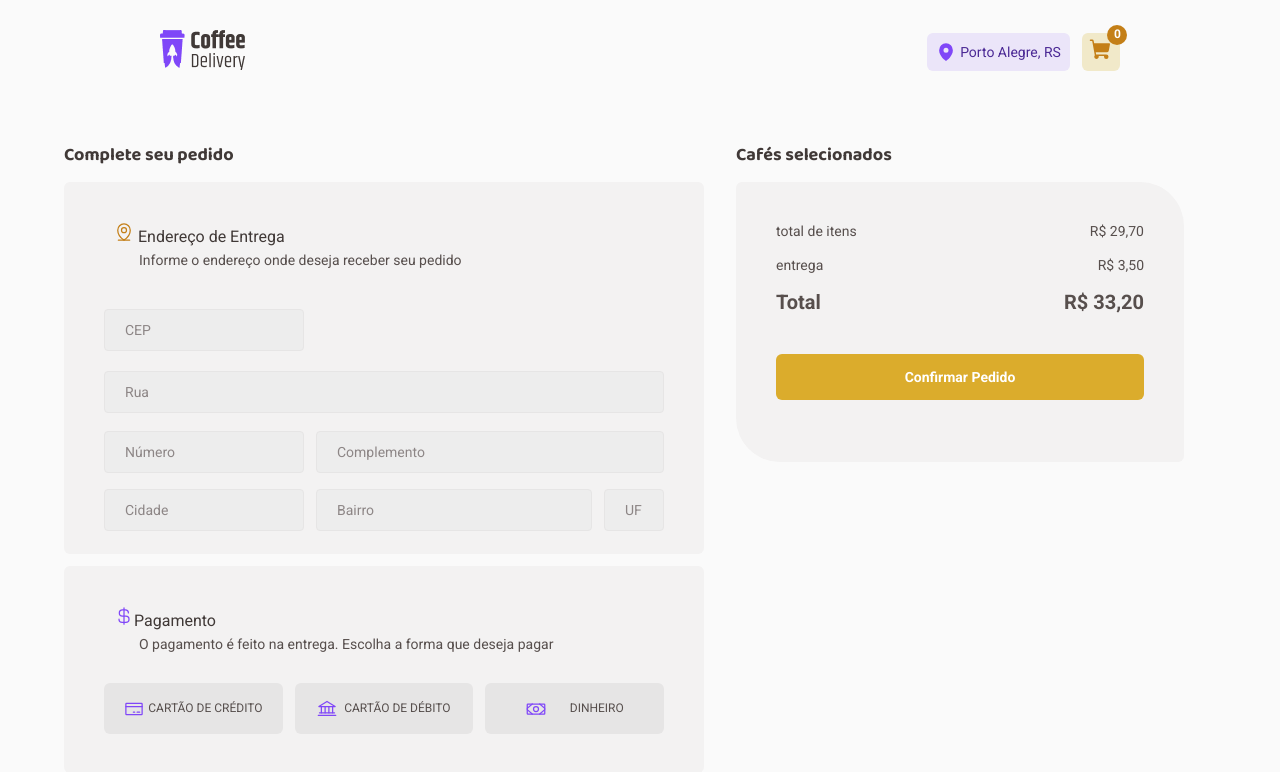
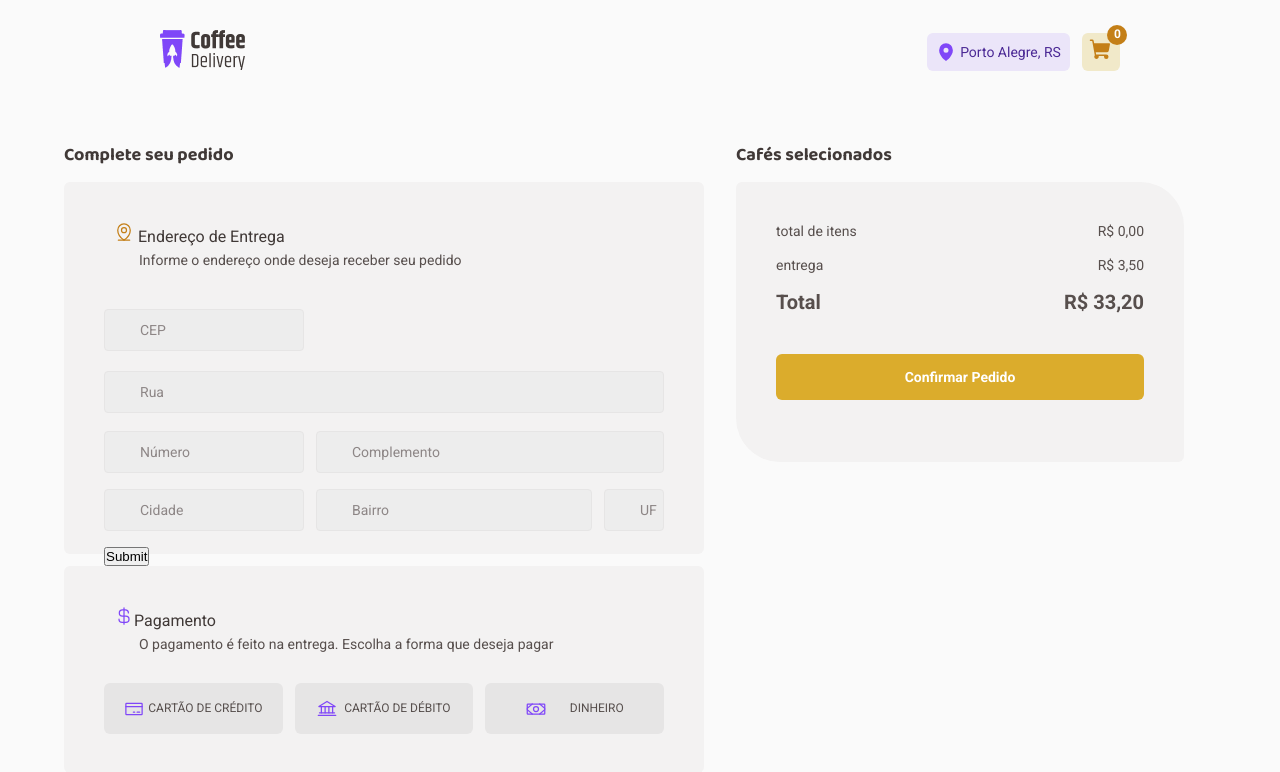
Before and after one commit to thiagofreitascarneiro/coffeeDelivery, a React (Vite) app: page /checkout in a window 1280 px wide. Shown: the top 772 px of the page. Built offline with nearby package versions, Linux system fonts and the light colour scheme.

Commit message:
add total price

```diff
--- a/src/components/Cart/index.tsx
+++ b/src/components/Cart/index.tsx
@@ -1,6 +1,6 @@
 import { ButtonConfirm, ButtonRemove, CoffeePrice, CoffeeSlected , ContainerButton, ContainerCart, DecreaseButton, IncreaseButton, Line, Picture, PriceDelivery, QuantityButton, TotalCart, TotalItems, WrapperButton, WrapperDelivery } from "./styles";
 import { Trash } from "phosphor-react";
-import { useContext } from "react";
+import { useContext, useEffect } from "react";
 import { AppContext } from "../../contexts/CyclesContexts";
 import { formatCurrency } from "../../helpers";
 
@@ -12,6 +12,12 @@ export function Cart() {
         handleRemoveQuantityCoffee,
         handleChangeTotalPrice } = useContext(AppContext);
     const coffeeListCart = state.cartListProduct;
+    let totalItemsCart = 0
+
+    const countPriceItemsCart = coffeeListCart.map(coffee => {
+       return totalItemsCart = coffee.total + totalItemsCart
+    });
+
 
     return (
         <ContainerCart>
@@ -52,7 +58,7 @@ export function Cart() {
             <WrapperDelivery>
                 <TotalItems>
                     <p>total de itens</p>
-                    <p>R$ 29,70</p>
+                    <p>{formatCurrency.format(totalItemsCart)}</p>
                 </TotalItems>
                 <PriceDelivery>
                     <p>entrega</p>
--- a/src/components/FormRegister/index.tsx
+++ b/src/components/FormRegister/index.tsx
@@ -98,9 +98,10 @@ export function FormRegister() {
                                         <Input type="text" width="60px"  value={endereco?.uf}  name="state" placeholder="UF" />
                                     </InputDiv>
 
+                                    <button type="submit">Submit</button>
                             </div></>
 
-                            {/* <button type="submit">Submit</button> */}
+
                         </Form>
                     </FormAdress>
                 </DeliveryAddress>
--- a/src/components/FormRegister/styles.ts
+++ b/src/components/FormRegister/styles.ts
@@ -86,6 +86,7 @@ export const Input = styled.input<InputProps>`
     border: 1px solid #E6E5E5;
     border-radius: 4px;
     margin-right: 12px;
+    padding: 15px;
     ${({ fullWidth }) => fullWidth && 'grid-column: 1 / -1;'};
 
     ::placeholder {
```
